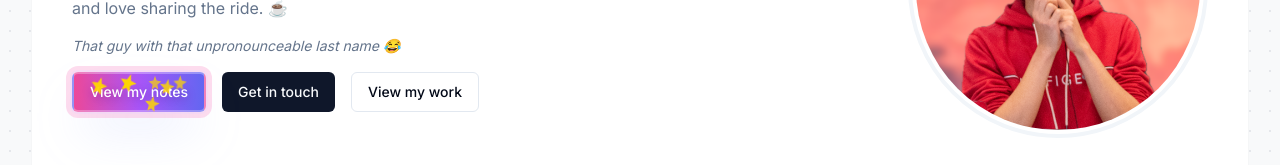
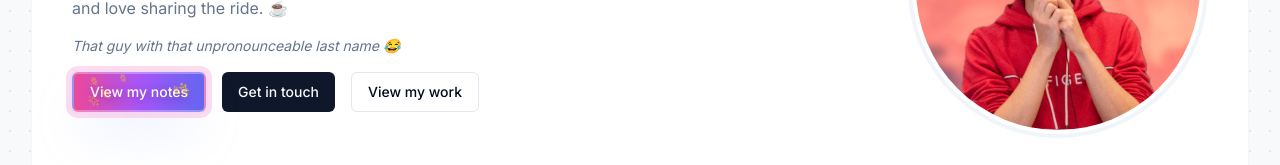
Before and after one commit to nomomon/nomomon.github.io, a Next.js app: page / in a window 1280 px wide. Shown: the part 379-544 px from the top of the page. Built offline with nearby package versions, Linux system fonts and the light colour scheme.

Commit message:
Refactor SuperFancyButton component and update sparkle animation; remove unused Sparkle component

```diff
--- a/app/globals.css
+++ b/app/globals.css
@@ -83,12 +83,12 @@
 @keyframes sparkle {
   0%,
   100% {
-    opacity: 0.7;
+    opacity: 0.3;
     transform: scale(1) rotate(0deg);
   }
 
   50% {
-    opacity: 1;
+    opacity: 0.7;
     transform: scale(1.3) rotate(20deg);
   }
 }
--- a/app/page.tsx
+++ b/app/page.tsx
@@ -19,7 +19,7 @@ import { SkillBadge } from "@/components/molecules/SkillBadge";
 import { SocialLink } from "@/components/molecules/SocialLink";
 import { SocialIcon } from "@/components/molecules/SocialIcon";
 import { nanoid } from "nanoid";
-import { SuperFancyButton } from "@/components/ui/SuperFancyButton";
+import { SuperFancyButton } from "@/components/molecules/SuperFancyButton";
 
 export default function Home() {
   return (
--- a/components/ui/SuperFancyButton.tsx
+++ b/components/molecules/SuperFancyButton.tsx
@@ -1,6 +1,6 @@
 import React from "react";
 import { Button, ButtonProps } from "@/components/ui/button";
-import { Sparkle } from "@/components/ui/Sparkle";
+import { Sparkles } from "lucide-react";
 
 export interface SuperFancyButtonProps extends ButtonProps {
   sparkleCount?: number;
@@ -17,7 +17,7 @@ export const SuperFancyButton = React.forwardRef<
     const left = Math.random() * 80 + "%";
     const delay = (Math.random() * 1.2).toFixed(2) + "s";
     return (
-      <Sparkle
+      <Sparkles
         key={i}
         style={{
           position: "absolute",
@@ -27,6 +27,8 @@ export const SuperFancyButton = React.forwardRef<
           zIndex: 2,
           animationDelay: delay,
         }}
+        size={Math.random() * 10 + 5}
+        color="gold"
         className="animate-sparkle"
       />
     );
--- a/components/ui/Sparkle.tsx
+++ /dev/null
@@ -1,22 +0,0 @@
-import React from "react";
-
-export function Sparkle({
-  style,
-  className,
-}: {
-  style?: React.CSSProperties;
-  className?: string;
-}) {
-  return (
-    <svg
-      width="16"
-      height="16"
-      viewBox="0 0 20 20"
-      fill="gold"
-      style={style}
-      className={className}
-    >
-      <polygon points="10,1 12,7 18,8 13,12 14,18 10,15 6,18 7,12 2,8 8,7" />
-    </svg>
-  );
-}
```
